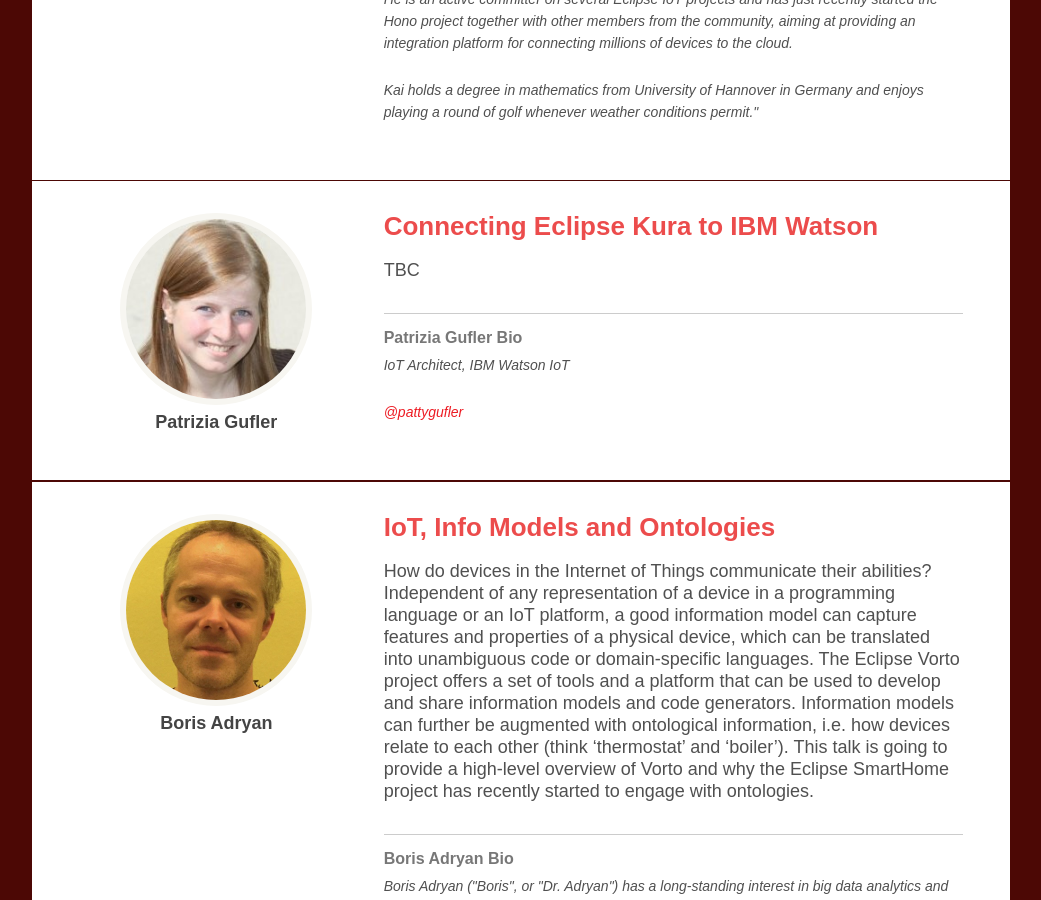
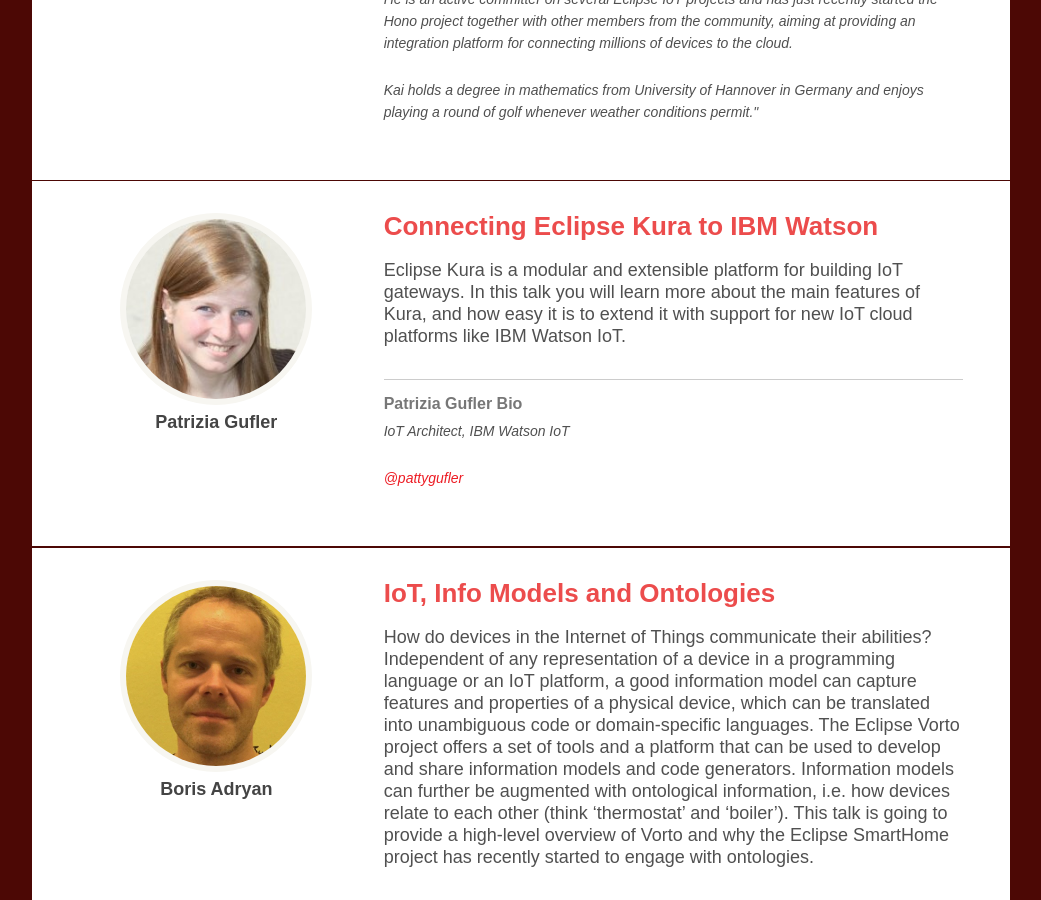
Before and after one commit to thingmonk/thingmonk.github.io, a Jekyll site: the page built from eclipse-day-talks.html, in a window 1280 px wide and 900 px high, scrolled down 2528 px. Shown: the whole window, without its empty margins (119-1160 px from the left). Built offline with Jekyll 4.4.1, drawn with Linux system fonts in a browser that asks for light colours.

Commit message:
update abstract patrizia
Signed-off-by: Benjamin Cabé <benjamin@eclipse.org>

```diff
--- a/_data/eclipse_speakers.yml
+++ b/_data/eclipse_speakers.yml
@@ -23,7 +23,7 @@
   photo: patriziag.jpg
   bio: IoT Architect, IBM Watson IoT
   talktitle: Connecting Eclipse Kura to IBM Watson
-  talkabstract: TBC
+  talkabstract: Eclipse Kura is a modular and extensible platform for building IoT gateways. In this talk you will learn more about the main features of Kura, and how easy it is to extend it with support for new IoT cloud platforms like IBM Watson IoT.
   twitter: pattygufler
 
 - name: Boris Adryan
```
